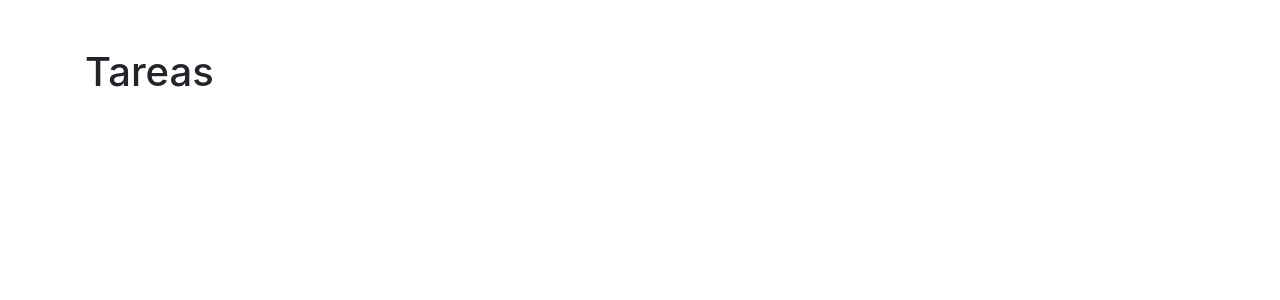
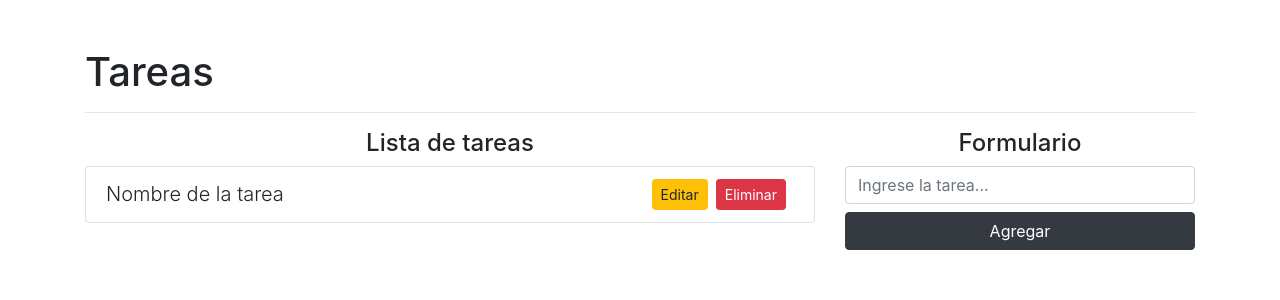
Before and after one commit to Sebas9410/crud, a React (Create React App) app: page / in a window 1280 px wide. Shown: the top 300 px of the page. Built offline with nearby package versions, Linux system fonts and the light colour scheme.

Commit message:
video 14

```diff
--- a/package.json
+++ b/package.json
@@ -6,6 +6,7 @@
     "@testing-library/jest-dom": "^5.11.4",
     "@testing-library/react": "^11.1.0",
     "@testing-library/user-event": "^12.1.10",
+    "lodash": "^4.17.21",
     "react": "^17.0.1",
     "react-dom": "^17.0.1",
     "react-scripts": "4.0.2",
--- a/src/App.js
+++ b/src/App.js
@@ -1,12 +1,58 @@
-import React from 'react'
+import React, { useState } from 'react'
+import { isEmpty } from 'lodash'
 
 
 function App() {
+  const [task, setTask] = useState("")
+
+  const addTask = (e) =>{
+    e.preventDefault()
+    if (isEmpty(task)) {
+      console.log("Task empty")
+      return
+    }
+
+    console.log("Ok")
+    setTask("")
+  }
+
   return (
     <div className="container mt-5">
       <h1>Tareas</h1>
+      <hr/>
+      <div className="row">
+        <div className="col-8">
+          <h4 className="text-center">Lista de tareas</h4>
+          <ul className="list-group">
+            <li className="list-group-item">
+              <span className="lead">Nombre de la tarea</span>
+              <button className="btn btn-danger btn-sm float-right mx-2">Eliminar</button>
+              <button className="btn btn-warning btn-sm float-right">Editar</button>
+            </li>
+          </ul>
+        </div>
+
+        <div className="col-4">
+          <h4 className="text-center">Formulario</h4>
+          <form onSubmit={addTask}>
+            <input
+              type="text"
+              className="form-control mb-2"
+              placeholder="Ingrese la tarea..."
+              onChange={(text)=> setTask(text.target.value)}
+              value = {task}
+            />
+            <button
+              className="btn btn-dark btn-block"
+              type="submit"
+            >
+              Agregar
+            </button>
+          </form>
+        </div>
+      </div>
     </div>
-      )
+  )
 }
 
 export default App
```
Also changed, not shown: 1 other file (tests, documents, lock files or other folders).
